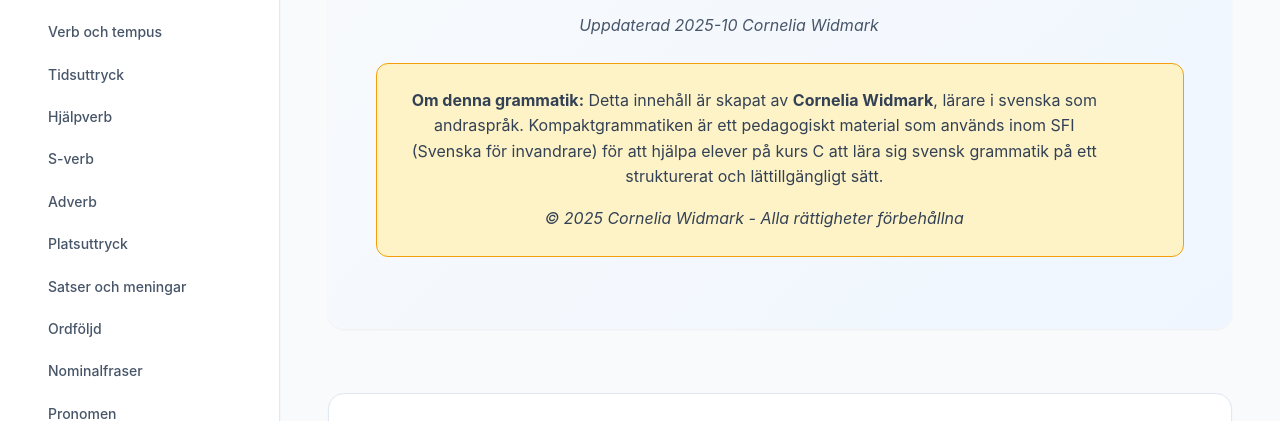
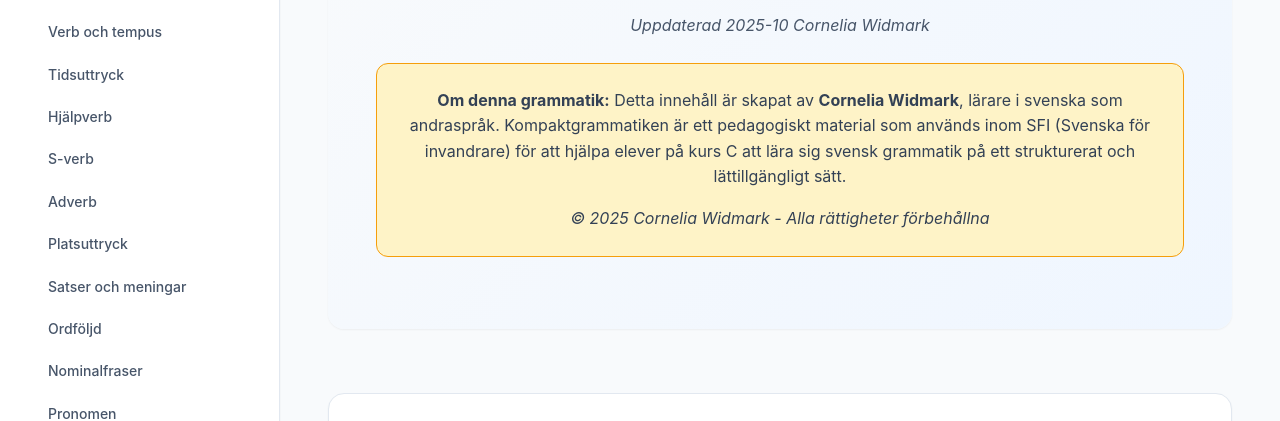
Before and after one commit to pnettto/kgc, a plain HTML site: page index.html in a window 1280 px wide. Shown: the part 221-642 px from the top of the page. Drawn offline with Linux system fonts and the light colour scheme.

Commit message:
Refactor: Remove max-width constraint from paragraph styles to enhance text flexibility

```diff
--- a/styles.css
+++ b/styles.css
@@ -105,7 +105,7 @@
 
 p {
     margin-bottom: var(--spacing-md);
-    max-width: 70ch;
+    /* max-width: 70ch; */
 }
 
 ul, ol {
```
